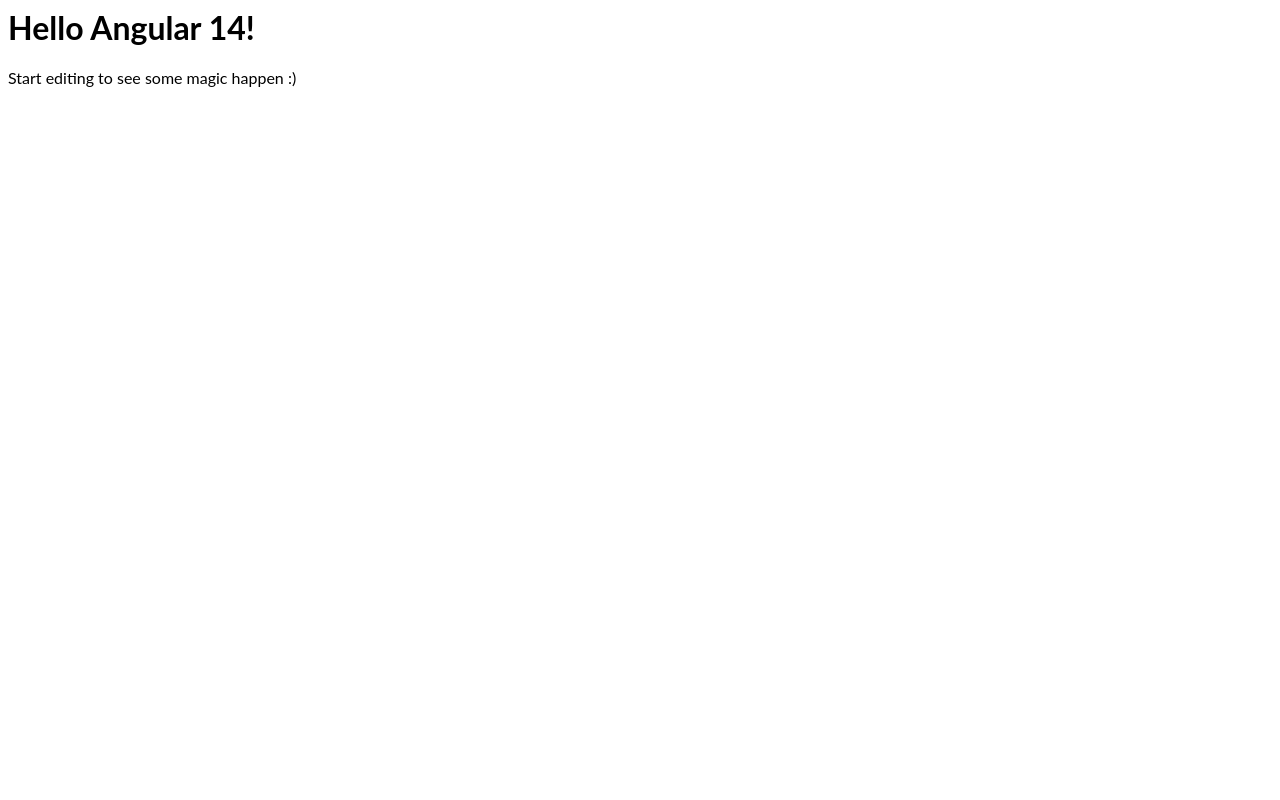
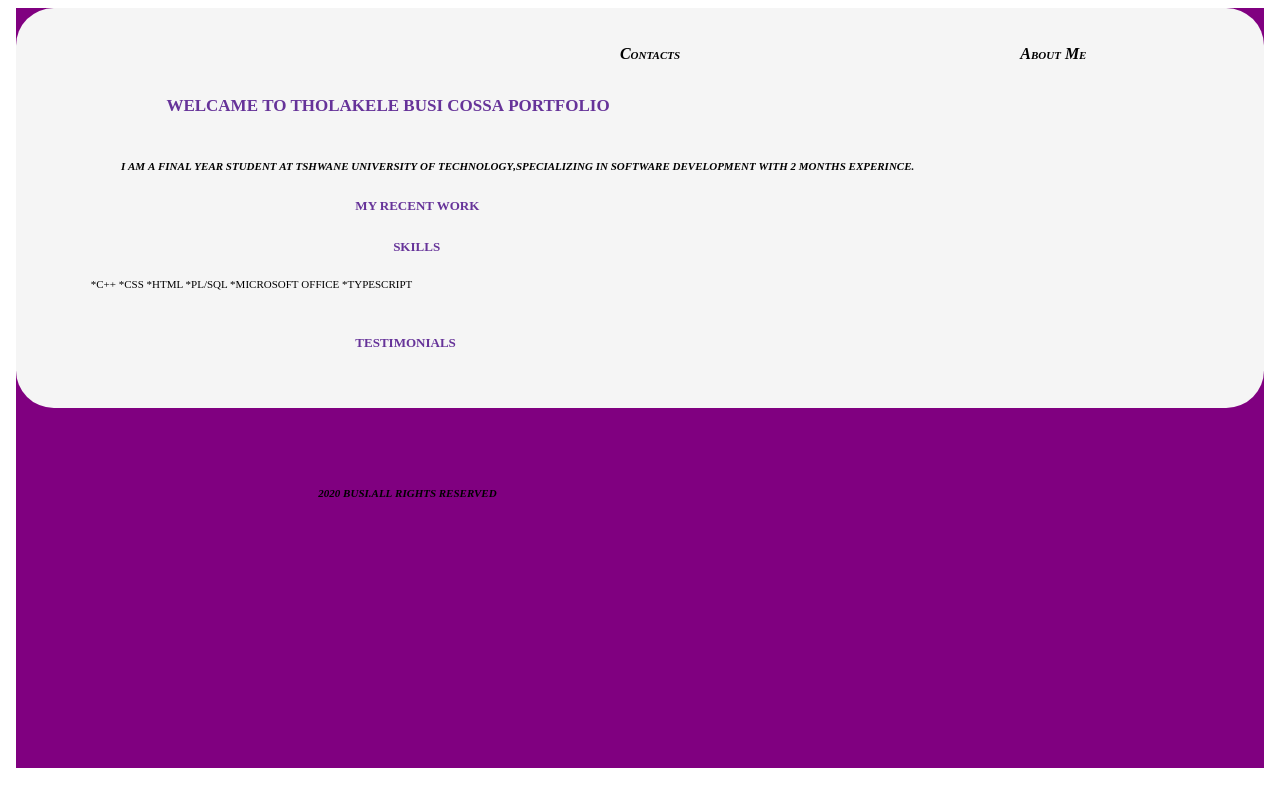
Before and after one commit to tholakelebusi/angular-ivy-h2nbow, an Angular app: page / in a window 1280 px wide. Built offline with nearby package versions, Linux system fonts and the light colour scheme.

Commit message:
2 files modified

```diff
--- a/src/app/app.component.css
+++ b/src/app/app.component.css
@@ -1,3 +1,83 @@
-p {
-  font-family: Lato;
+body
+{
+    background-color:purple;
+    background-position: fixed;
 }
+.side
+{
+    margin-left: 6cm;
+}
+.mepage
+{
+    background-color:whitesmoke;
+    border: transparent solid 1cm;
+    border-radius: 1cm;
+}
+h3{
+    color:rebeccapurple;
+    font-variant-caps: all-small-caps;
+   margin-left: 8cm;
+}
+h2{
+    color:rebeccapurple;
+    font-variant-caps: all-small-caps;
+   margin-left: 3cm;
+padding-top: 0.2cm;
+padding-bottom: 0.5cm;
+}
+.skills
+{
+    margin-left: 1cm;
+    font-weight: lighter;
+    font-variant-caps: all-small-caps;
+    margin-top: 0.2cm;
+    margin-bottom: 0.5cm;
+
+}
+.infor
+{
+    padding: 80px 30px 50px 80 px;
+    margin: 0px 68px 1px 68px;
+
+}
+p{
+    font-kerning: inherit;
+    font-style: italic;
+    font-stretch: ultra-expanded;
+    font-variant-caps: all-petite-caps;
+    font-weight: bolder;
+}
+
+
+
+.dropdowns
+{
+    position: relative;
+    display:inline-block ;
+
+}
+.dropdown-info
+{
+    display: none;
+    position: absolute;
+    background-color: rgb(153, 83, 153);
+    min-width: 120px;
+    box-shadow: 0px 8px 16px 0px rgba(0, 0,0,2);
+    padding: 12px 16px;
+}
+
+.dropdowns:hover .dropdown-info
+{
+    display: block;
+}
+span{
+    margin-left: 9cm;
+    font-weight: bolder;
+    font-style: italic;
+    font-variant-caps: small-caps;
+}
+.last
+{
+    margin-top:2cm;
+    margin-left: 8cm;
+}
--- a/src/app/app.component.html
+++ b/src/app/app.component.html
@@ -1,4 +1,71 @@
-<hello name="{{ name }}"></hello>
-<p>
-  Start editing to see some magic happen :)
+<head>
+
+    <title>More about Tholakele</title>
+
+</head>
+<body>
+
+    <div class="mepage">
+        <div class="side">
+
+        <div class="dropdowns">
+            <span>Contacts</span>
+            <div class="dropdown-info">
+                Contact No:074 446 98854
+                Email:Tholakelebusi@gmail.com.za
+            </div>
+        </div>
+
+            <div class="dropdowns">
+                <span>About Me</span>
+            <div class="dropdown-info">
+                 My name is Cossa Tholakele Busi a Mobile App developer based in Palmridge I am strong,independent and determined lady.Currently working at MLAB as an intern.
+
+                </div>
+        </div>
+
+
+        </div>
+
+
+
+    <h2>Welcame to Tholakele Busi Cossa Portfolio</h2>
+    <div class="infor">
+        <p>I am a Final year student at Tshwane university Of Technology,specializing in software development with 2 months Experince.
+
 </p>
+
+</div>
+<div>
+    <h3>MY RECENT WORK</h3>
+</div>
+
+
+
+<div class="skills">
+    <h3> Skills </h3>
+        *C++        *CSS
+        *HTML       *PL/SQL
+        *Microsoft Office
+        *Typescript
+    </div>
+
+
+
+
+
+
+<div class="dropdowns">
+    <h3>Testimonials</h3>
+    <div class="dropdown-info">
+
+        <p>Not only was Busi on time,shes able to pay attention to details and willing to work through issues as they rise,I would not hesitate to work with her again</p>
+<p>-Fellow TUT student-</p>
+    </div>
+</div>
+</div>
+
+<div class="last">
+<p>2020 Busi.All rights reserved</p>
+</div>
+</body>
```
